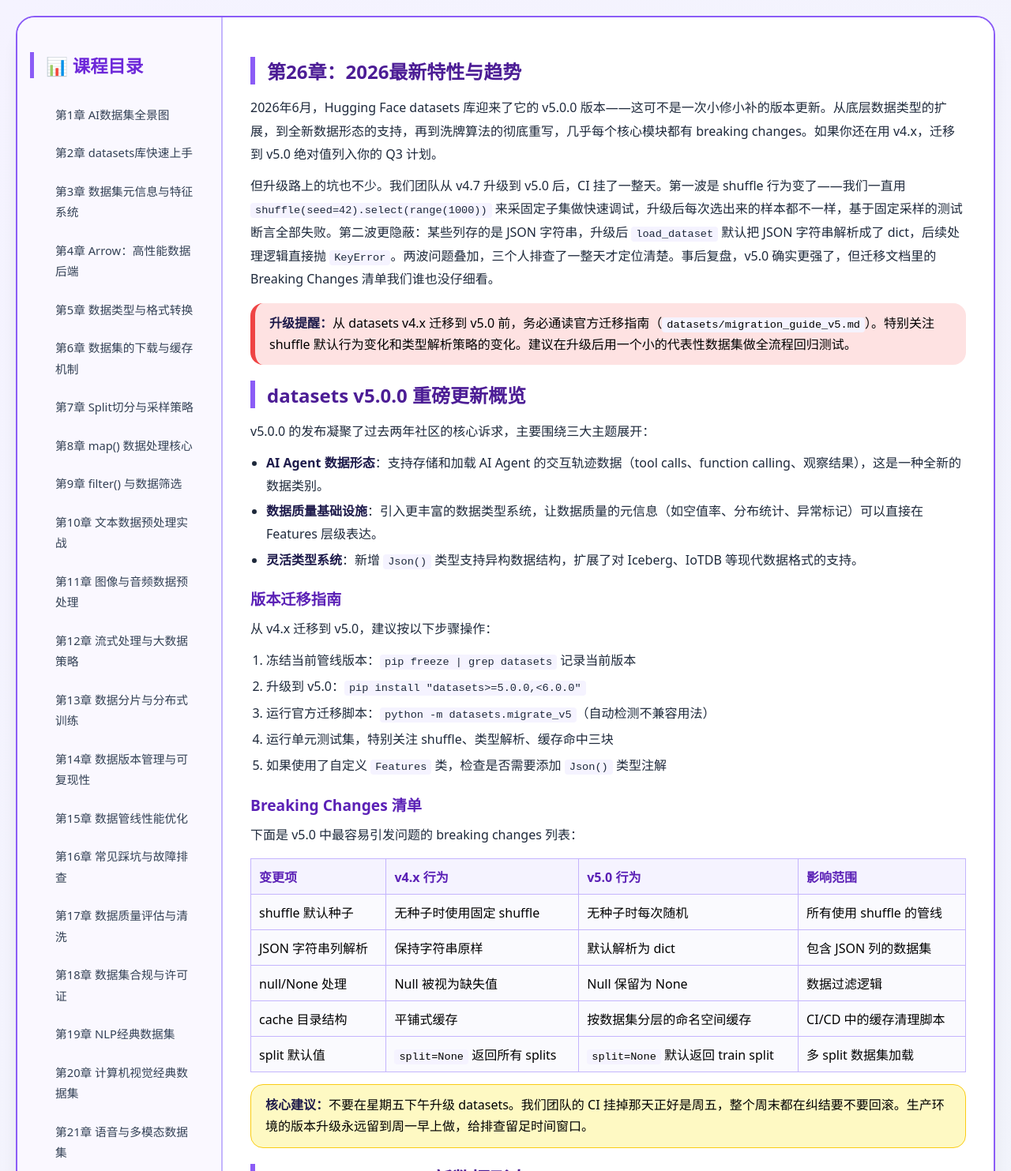
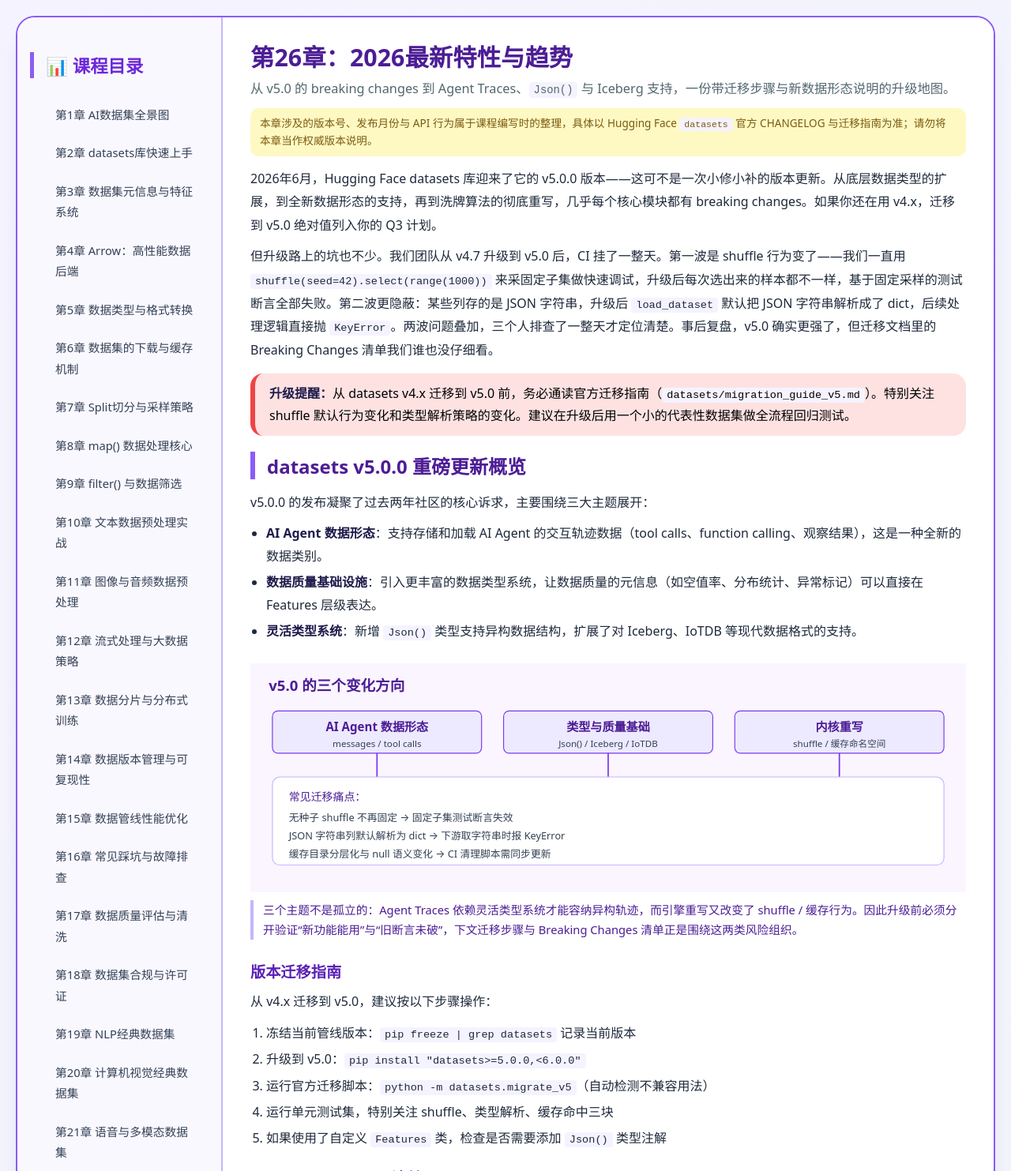
Before and after one commit to 1998x-stack/dataset-analysis-tutorial, a plain HTML site: page 26.html in a window 1280 px wide. Shown: the top 1483 px of the page at 79% size. Drawn offline with Linux system fonts and the light colour scheme.

Commit message:
feat(26): 2026特性章节语义化，新增三大更新主题与迁移痛点图解并标注版本信息以官方为准

```diff
--- a/26.html
+++ b/26.html
@@ -5,11 +5,28 @@
     <meta name="viewport" content="width=device-width, initial-scale=1.0, maximum-scale=1.5, user-scalable=yes">
     <title>第26章 2026最新特性与趋势</title>
     <link rel="stylesheet" href="theme.css">
+    <style>
+        .skip-link { position:absolute; left:-999px; top:0; z-index:100; background:#7c3aed; color:#fff; padding:10px 18px; border-radius:0 0 12px 0; text-decoration:none; font-weight:600; }
+        .skip-link:focus { left:0; }
+        .main-content h1 { color:#4c1d95; font-size:1.9rem; line-height:1.35; margin:0 0 6px; }
+        .dek { color:#53676d; font-size:1.02rem; line-height:1.7; margin:0 0 10px; }
+        figure { margin:26px 0; }
+        figure svg { width:100%; height:auto; display:block; }
+        figcaption { color:#4c1d95; font-size:0.92rem; line-height:1.7; margin-top:10px; padding-left:12px; border-left:4px solid #c4b5fd; }
+        .caveat { font-size:0.85rem; color:#7c5a10; background:#fef9c3; border-radius:10px; padding:8px 12px; margin:8px 0 14px; line-height:1.65; }
+        a:focus-visible { outline:3px solid #8b5cf6; outline-offset:2px; }
+        .table-wrap { overflow-x:auto; margin:15px 0; }
+        pre { overflow-x:auto; max-width:100%; }
+        table { display:block; width:100%; overflow-x:auto; }
+        th, td { overflow-wrap:anywhere; }
+        @media (prefers-reduced-motion: reduce) { * { transition:none !important; animation:none !important; } }
+    </style>
 </head>
 <body>
+<a class="skip-link" href="#content">跳转至正文</a>
 <div class="double-border">
 <div class="container">
-    <div class="sidebar">
+    <nav class="sidebar" aria-label="课程目录">
         <h3>📊 课程目录</h3>
         <ul class="chapter-list">
             <li><a href="01.html">第1章 AI数据集全景图</a></li>
@@ -41,10 +58,13 @@
             <li><a href="27.html">第27章 前沿基准数据集巡览</a></li>
             <li><a href="28.html">第28章 综合实战项目</a></li>
         </ul>
-    </div>
-    <div class="main-content">
+    </nav>
+    <main id="content" class="main-content">
+    <article>
 
-        <h2>第26章：2026最新特性与趋势</h2>
+        <h1>第26章：2026最新特性与趋势</h1>
+        <p class="dek">从 v5.0 的 breaking changes 到 Agent Traces、<code>Json()</code> 与 Iceberg 支持，一份带迁移步骤与新数据形态说明的升级地图。</p>
+        <p class="caveat">本章涉及的版本号、发布月份与 API 行为属于课程编写时的整理，具体以 Hugging Face <code>datasets</code> 官方 CHANGELOG 与迁移指南为准；请勿将本章当作权威版本说明。</p>
 
         <p>2026年6月，Hugging Face datasets 库迎来了它的 v5.0.0 版本——这可不是一次小修小补的版本更新。从底层数据类型的扩展，到全新数据形态的支持，再到洗牌算法的彻底重写，几乎每个核心模块都有 breaking changes。如果你还在用 v4.x，迁移到 v5.0 绝对值列入你的 Q3 计划。</p>
 
@@ -63,6 +83,32 @@
             <li><strong>数据质量基础设施</strong>：引入更丰富的数据类型系统，让数据质量的元信息（如空值率、分布统计、异常标记）可以直接在 Features 层级表达。</li>
             <li><strong>灵活类型系统</strong>：新增 <code>Json()</code> 类型支持异构数据结构，扩展了对 Iceberg、IoTDB 等现代数据格式的支持。</li>
         </ul>
+
+        <figure>
+            <svg viewBox="0 0 780 250" role="img" aria-label="v5.0 三大主题：AI Agent 数据形态、数据质量与类型系统、洗牌与缓存重写；每根支柱下挂着具体特性" xmlns="http://www.w3.org/2000/svg">
+                <title>v5.0 的三大更新主题</title>
+                <rect x="0" y="0" width="780" height="250" fill="#faf5ff"/>
+                <text x="20" y="30" font-size="16" font-weight="700" fill="#4c1d95">v5.0 的三个变化方向</text>
+                <g>
+                    <rect x="24" y="52" width="228" height="46" rx="6" fill="#ede9fe" stroke="#7c3aed"/>
+                    <text x="138" y="74" font-size="13" font-weight="700" text-anchor="middle" fill="#4c1d95">AI Agent 数据形态</text>
+                    <text x="138" y="91" font-size="10" text-anchor="middle" fill="#334155">messages / tool calls</text>
+                    <rect x="276" y="52" width="228" height="46" rx="6" fill="#ede9fe" stroke="#7c3aed"/>
+                    <text x="390" y="74" font-size="13" font-weight="700" text-anchor="middle" fill="#4c1d95">类型与质量基础</text>
+                    <text x="390" y="91" font-size="10" text-anchor="middle" fill="#334155">Json() / Iceberg / IoTDB</text>
+                    <rect x="528" y="52" width="228" height="46" rx="6" fill="#ede9fe" stroke="#7c3aed"/>
+                    <text x="642" y="74" font-size="13" font-weight="700" text-anchor="middle" fill="#4c1d95">内核重写</text>
+                    <text x="642" y="91" font-size="10" text-anchor="middle" fill="#334155">shuffle / 缓存命名空间</text>
+                </g>
+                <g stroke="#7c3aed" stroke-width="1.5" fill="none"><path d="M138 98 V124"/><path d="M390 98 V124"/><path d="M642 98 V124"/></g>
+                <rect x="24" y="124" width="732" height="96" rx="8" fill="#ffffff" stroke="#c4b5fd"/>
+                <text x="42" y="150" font-size="12" fill="#4c1d95">常见迁移痛点：</text>
+                <text x="42" y="172" font-size="11" fill="#334155">无种子 shuffle 不再固定 → 固定子集测试断言失效</text>
+                <text x="42" y="192" font-size="11" fill="#334155">JSON 字符串列默认解析为 dict → 下游取字符串时报 KeyError</text>
+                <text x="42" y="212" font-size="11" fill="#334155">缓存目录分层化与 null 语义变化 → CI 清理脚本需同步更新</text>
+            </svg>
+            <figcaption>三个主题不是孤立的：Agent Traces 依赖灵活类型系统才能容纳异构轨迹，而引擎重写又改变了 shuffle / 缓存行为。因此升级前必须分开验证“新功能能用”与“旧断言未破”，下文迁移步骤与 Breaking Changes 清单正是围绕这两类风险组织。</figcaption>
+        </figure>
 
         <h3>版本迁移指南</h3>
 
@@ -486,7 +532,8 @@ for batch in dataset:
             <a href="index.html">📖 返回目录</a>
             <a href="27.html">下一章 →</a>
         </div>
-    </div>
+    </article>
+    </main>
 </div>
 </div>
 </body>
```
